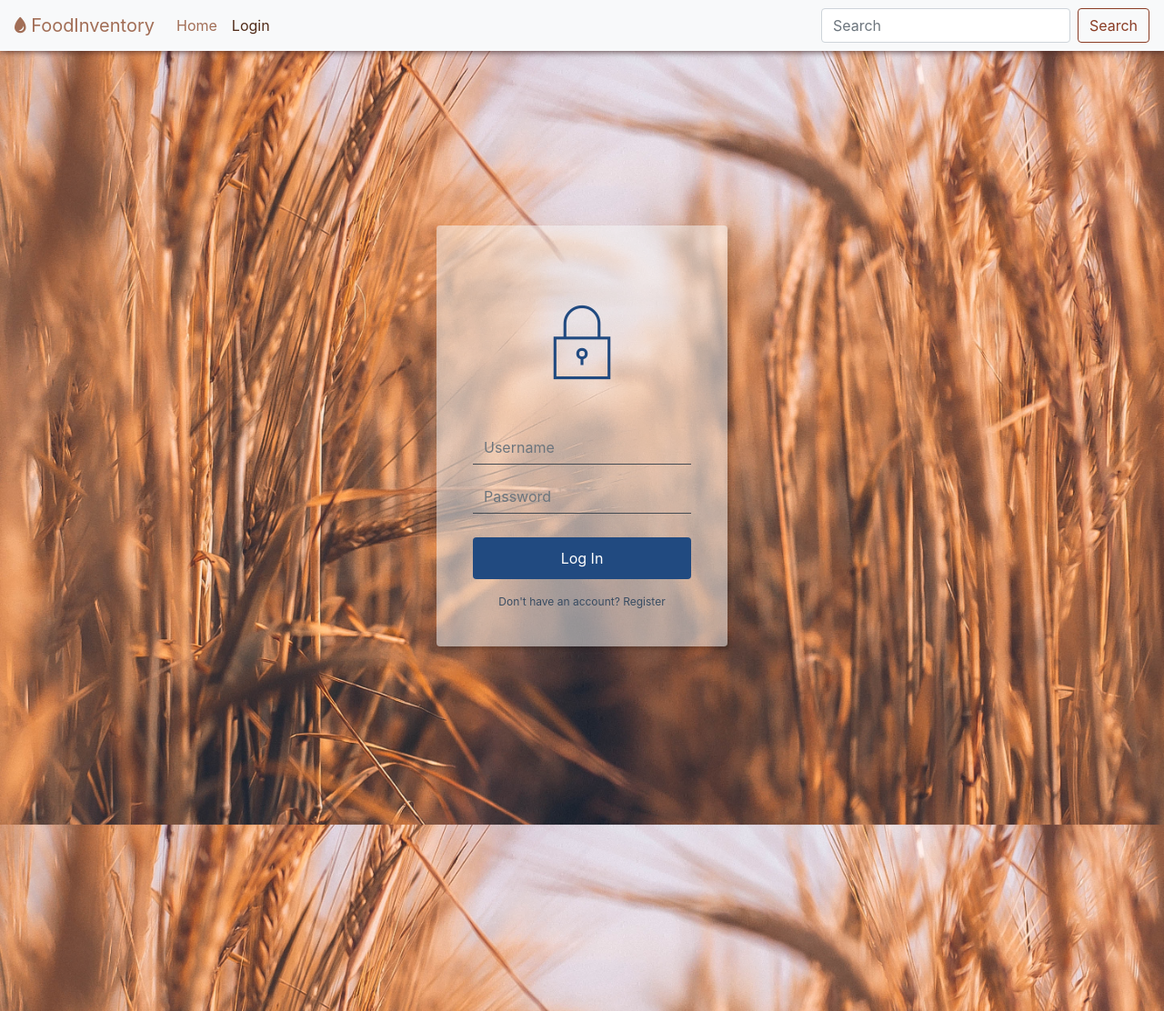
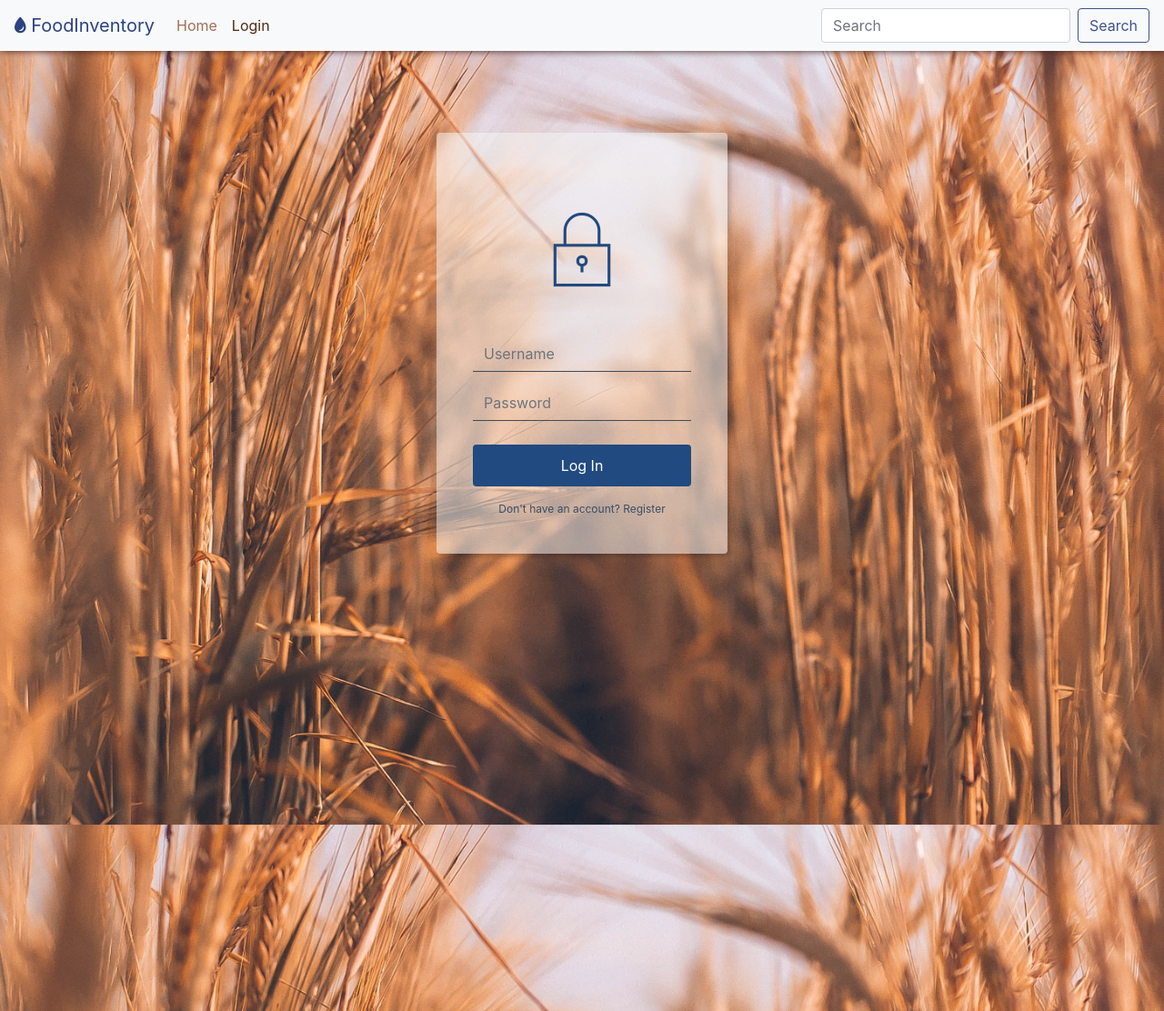
Before and after one commit to Gaberoids/MS3-gf-foodStorage-MongoDb, a Flask app: page /login in a window 1280 px wide. Shown: the whole page at 91% size. Run offline with Flask 2, Linux system fonts and the light colour scheme; some libraries are stand-ins or nearby versions.

Commit message:
Modified or added to colors of logo, search button, and login & registration buttons

```diff
--- a/static/css/style.css
+++ b/static/css/style.css
@@ -41,13 +41,14 @@ h3 i {
 }
 
 .navbar-light .navbar-brand {
-    color: rgb(144 82 53 / 83%);
+    color: #2d4380;
 }
 
 .navbar-light .navbar-brand:hover {
-    color: rgb(144 82 53 / 83%);
-    font-weight: bolder;
+    color: rgb(1 27 98);
+    font-weight: normal;
 }
+    /* font-weight: bolder; */
 
 .navbar-light .navbar-nav .nav-link {
     color: rgb(144 82 53 / 83%);
@@ -65,9 +66,16 @@ h3 i {
     border-color: #8a3c24;
 }
 
-.navbar-light .navbar-brand:hover {
-    color: #5b250bd4;
-    font-weight: normal;
+/* ---------------------------------------------- Search */
+.btn-outline-success {
+    color: #3f538b;
+    border-color: #3f538b;
+}
+
+.btn-outline-success:hover {
+    color: #fff;
+    background-color: #3f538b;
+    border-color: #3f538b;
 }
 /* ---------------------------------------------- All Items.html css */
 
@@ -239,6 +247,11 @@ h3 {
   transform:translateY(1px);
 }
 
-.login-form {
-    /* margin-top: 16%; */
+.login-dark form .btn-primary:hover, .login-dark form .btn-primary:active {
+    background: rgb(1 27 98);
+    outline: none;
 }
+
+.login-registration-box {
+    padding-top: 7%;
+}
--- a/templates/login.html
+++ b/templates/login.html
@@ -8,14 +8,14 @@
 {% block content %}
 
     <div class="login-dark">
-        <div style="padding-top: 15%;">
+        <div class="login-registration-box">
         <form method="post" class="login-form">
             <h2 class="sr-only">Login Form</h2>
             <div class="illustration"><i class="icon ion-ios-locked-outline"></i></div>
             <div class="form-group"><input class="form-control" type="text" name="login_username" placeholder="Username" minlength="3" maxlength="25"></div>
             <div class="form-group"><input class="form-control" type="password" name="login_password" placeholder="Password" minlength="3" maxlength="25">
             </div>
-            <div class="form-group"><button class="btn btn-primary btn-block" type="submit">Log In</button></div><a href="{{ url_for('register') }}"
+            <div class="form-group"><button class="btn btn-primary btn-block login-reg-btns" type="submit">Log In</button></div><a href="{{ url_for('register') }}"
                 class="forgot">Don't have an account? Register</a>
         </form>
         </div>
--- a/templates/register.html
+++ b/templates/register.html
@@ -8,14 +8,14 @@
 {% block content %}
 
     <div class="login-dark">
-        <div style="padding-top: 15%;">
+        <div class="login-registration-box">
         <form method="post" class="login-form">
             <h2 class="sr-only">Register Form</h2>
             <div class="illustration"><i class="icon ion-ios-personadd-outline"></i></div>
             <div class="form-group"><input class="form-control" type="text" name="registration_username" placeholder="Username" minlength="3" maxlength="25" ></div>
             <div class="form-group"><input class="form-control" type="password" name="registration_password" placeholder="Password" minlength="3" maxlength="25">
             </div>
-            <div class="form-group"><button class="btn btn-primary btn-block" type="submit">Register</button></div>
+            <div class="form-group"><button class="btn btn-primary btn-block login-reg-btns" type="submit">Register</button></div>
             <a href="{{ url_for('login') }}"
                 class="forgot">Already have an account? Login</a>
         </form>
```
